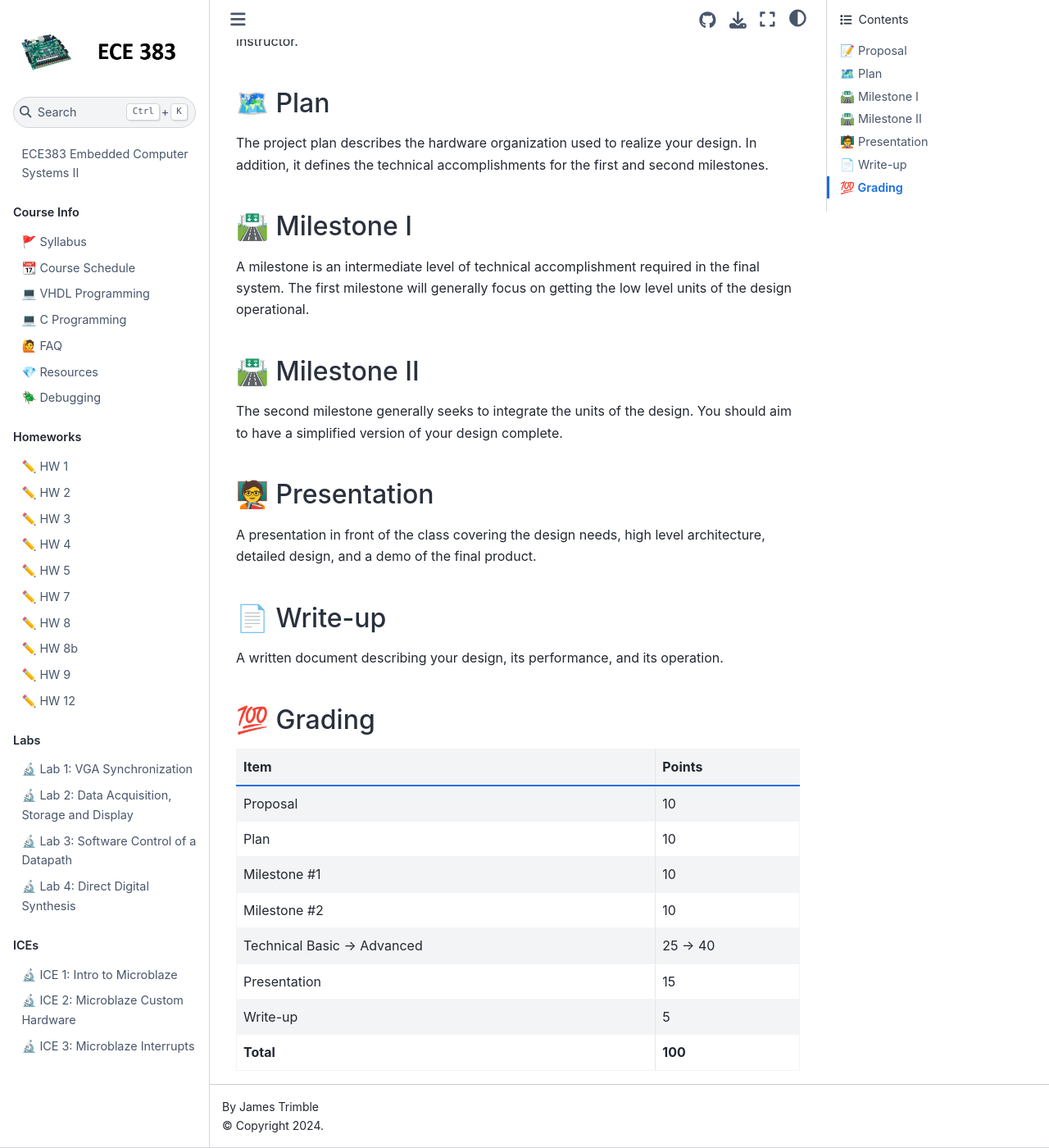
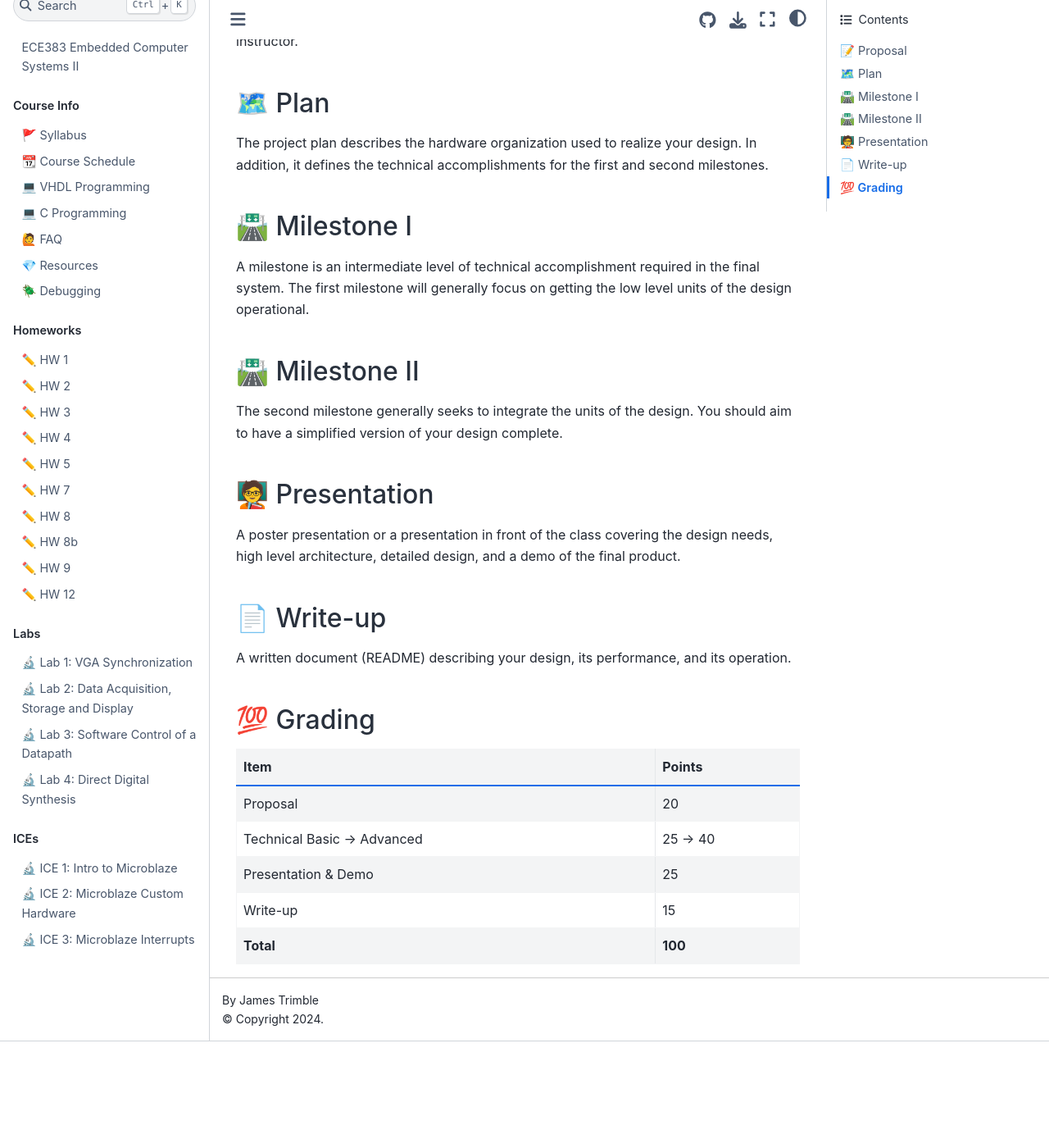
Before and after one commit to USAFA-ECE/ece383, a Jupyter Book: the page built from book/Assignments/project.md, in a window 1280 px wide and 1400 px high, scrolled down 327 px. Shown: the whole window at 82% size. Built offline with Jupyter Book 1.0.4 settings and Sphinx 7.4.7 and the Sphinx Book theme 1.1.4, drawn with Linux system fonts in a browser that asks for light colours; pages that are not in the unit, such as notebooks, are missing from menus; after the commit the page ends 1597 px from its top, so only the background shows below that.

Commit message:
Update project.md

```diff
--- a/book/Assignments/project.md
+++ b/book/Assignments/project.md
@@ -20,21 +20,18 @@ The second milestone generally seeks to integrate the units of the design. You s
 
 ## 	🧑‍🏫 Presentation
 
-A presentation in front of the class covering the design needs, high level architecture, detailed design, and a demo of the final product.
+A poster presentation or a presentation in front of the class covering the design needs, high level architecture, detailed design, and a demo of the final product.
 
 ## 📄 Write-up
 
-A written document describing your design, its performance, and its operation.
+A written document (README) describing your design, its performance, and its operation.
 
 ## 💯 Grading
 
 | Item | Points |
 |:-----|:-------|
-| Proposal | 10 |
-| Plan | 10 |
-| Milestone #1 | 10 |
-| Milestone #2 | 10 |
+| Proposal | 20 |
 | Technical Basic -> Advanced | 25 -> 40 |
-| Presentation | 15 |
-| Write-up | 5 |
+| Presentation & Demo | 25 |
+| Write-up | 15 |
 | **Total** | **100** |
```
